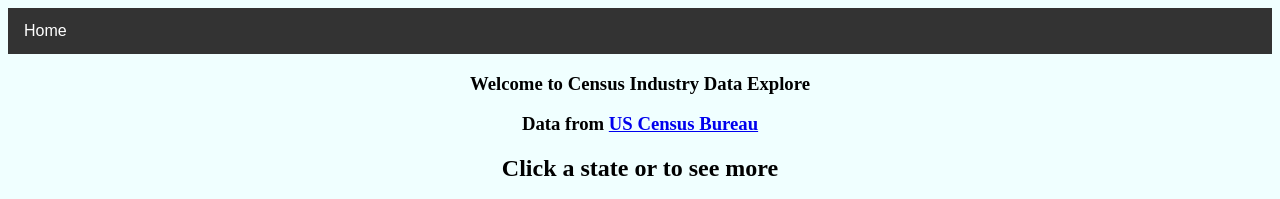
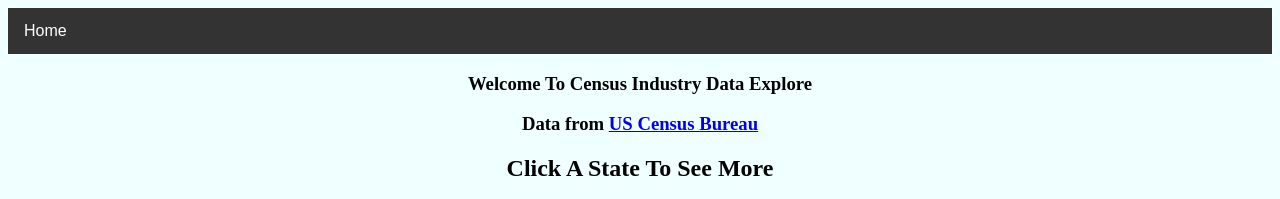
Before and after one commit to HSRugg/DSI-SF-4-HSRugg, a plain HTML site: page census_page/homePage.html in a window 1280 px wide. Shown: the top 199 px of the page. Drawn offline with nearby package versions, Linux system fonts and the light colour scheme; no server answers.

Commit message:
modify title

```diff
--- a/census_page/homePage.html
+++ b/census_page/homePage.html
@@ -1,6 +1,7 @@
 <!DOCTYPE html>
 <html>
 <head>
+    <title>Census Data Explore</title>
     <script>
 	    var path_to_data = "https://cdn.rawgit.com/HSRugg/DSI-SF-4-HSRugg/master/data/census_data/"
 	    var path_to_js = "https://cdn.rawgit.com/HSRugg/DSI-SF-4-HSRugg/master/census_page/"
@@ -168,13 +169,13 @@
   </div>
 -->
 </div>
+<!--
 <script>
 /* When the user clicks on the button,
 toggle between hiding and showing the dropdown content */
 function myFunction() {
     document.getElementById("myDropdown").classList.toggle("show");
 }
-
 // Close the dropdown if the user clicks outside of it
 window.onclick = function(e) {
   if (!e.target.matches('.dropbtn')) {
@@ -182,15 +183,16 @@ window.onclick = function(e) {
       if (myDropdown.classList.contains('show')) {
         myDropdown.classList.remove('show');
       }
+
   }
 }
 </script>
-
+-->
 
 <center>
-<h3>Welcome to Census Industry Data Explore</h3>
+<h3>Welcome To Census Industry Data Explore</h3>
     <h3> Data from <a href="https://www.census.gov/data/developers/data-sets/qwi.html#industry">US Census Bureau</a></h3>
-<h2 id = "my_p">Click a state or to see more</h2>
+<h2 id = "my_p">Click A State To See More</h2>
 <script src="https://cdn.rawgit.com/HSRugg/DSI-SF-4-HSRugg/master/census_page/home_map.js"></script>
 
 
```
